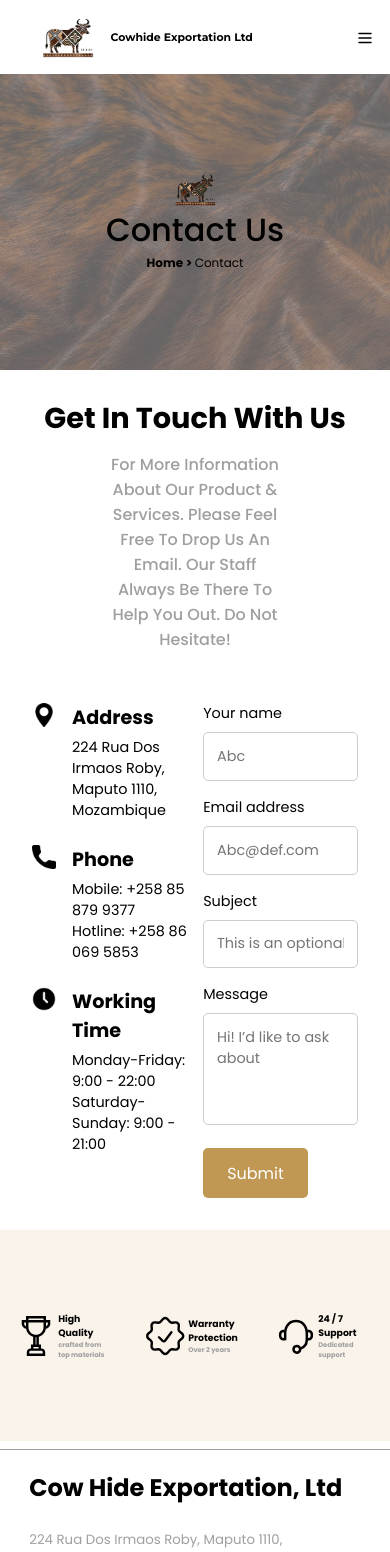
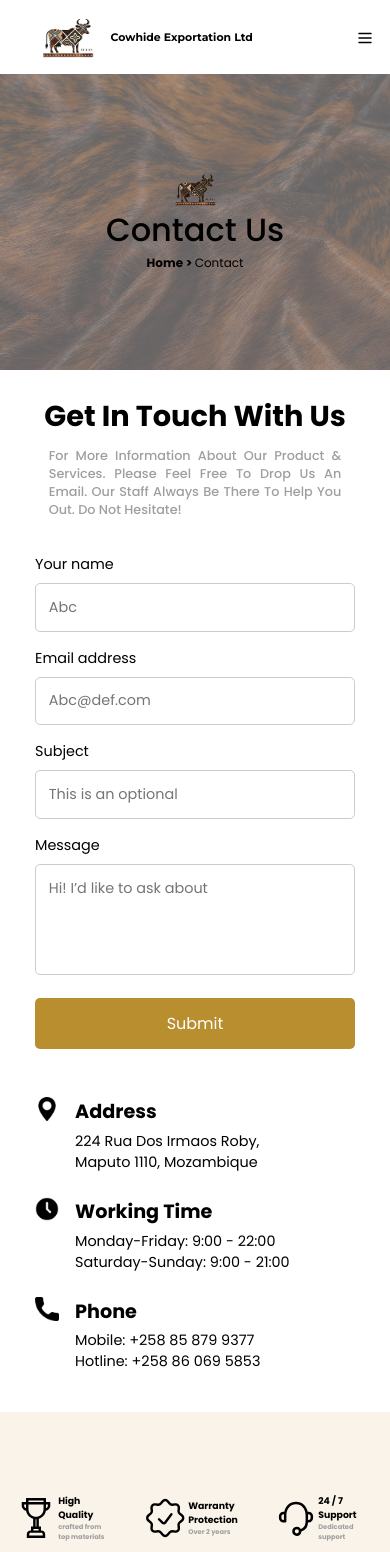
Before and after one commit to DEGEN101/cow-hide-exportation-website, a React (Create React App) app: page /#/contact in a window 390 px wide. Shown: the top 1552 px of the page. Built offline with nearby package versions, Linux system fonts and the light colour scheme.

Commit message:
Made page mobile responsive

```diff
--- a/src/Components/ContactForm/ContactForm.css
+++ b/src/Components/ContactForm/ContactForm.css
@@ -2,16 +2,15 @@
     display: flex;
     justify-content: center;
     align-items: flex-start;
-    gap: 5%;
-    padding: 2rem;
+    gap: 1rem;
+    padding: 1rem;
     font-family: Arial, sans-serif;
   }
-
   .contact-info {
     flex: 1;
-    max-width: 400px;
 
-
+    max-width: 320px;
+    min-width: 320px;
   }
 
   .contact-item {
@@ -38,7 +37,8 @@
 
   .contact-form {
     flex: 1;
-    max-width: 400px;
+    max-width: 35%;
+    min-width: 320px;
   }
 
   .form-group {
@@ -65,7 +65,7 @@
   }
 
   .submit-button {
-    background-color: #c09854;
+    background-color: #B88E2F;
     color: #fff;
     padding: 0.8rem 1.5rem;
     font-size: 1rem;
@@ -76,5 +76,28 @@
   }
 
   .submit-button:hover {
-    background-color: #a98144;
+    background-color: #8d6d23;
   }
+
+@media (max-width: 40em) {
+  .contact-form-container {
+    padding: 1em;
+
+    display: flex;
+    flex-flow: column wrap;
+
+    align-items: center;
+    justify-content: center;
+
+  }
+
+  .contact-info {
+    margin-block-start: 2em;
+
+    order: 99;
+  }
+
+  .submit-button {
+    width: 100%;
+  }
+}
--- a/src/Components/ContactForm/ContactForm.jsx
+++ b/src/Components/ContactForm/ContactForm.jsx
@@ -16,17 +16,17 @@ const ContactForm = () => {
           </div>
         </div>
         <div className="contact-item">
+          <span className="icon"> <img src={clockIcon} alt="clock icon" /></span>
+          <div>
+            <h4>Working Time</h4>
+            <p>Monday-Friday: 9:00 - 22:00<br />Saturday-Sunday: 9:00 - 21:00</p>
+          </div>
+        </div>
+        <div className="contact-item">
           <span className="icon"> <img src={phoneIcon} alt="phone icon" /></span>
           <div>
             <h4>Phone</h4>
             <p>Mobile: +258 85 879 9377<br />Hotline: +258 86 069 5853</p>
-          </div>
-        </div>
-        <div className="contact-item">
-          <span className="icon"> <img src={clockIcon} alt="clock icon" /></span>
-          <div>
-            <h4>Working Time</h4>
-            <p>Monday-Friday: 9:00 - 22:00<br />Saturday-Sunday: 9:00 - 21:00</p>
           </div>
         </div>
       </div>
--- a/src/Pages/ContactPage/ContactPage.css
+++ b/src/Pages/ContactPage/ContactPage.css
@@ -1,3 +1,11 @@
+.contact-us-page-container {
+    display: flex;
+    flex-direction: column;
+
+    align-items: center;
+    justify-content: center;
+}
+
 .information-section-container {
     display: flex;
     flex-direction: column;
@@ -10,13 +18,28 @@
 
  .subtext {
     display: flex;
-    flex-direction: column;
-    text-align: center;
+    flex-direction: row;
+    align-self: center;
 
     margin: 0 28% 5% 28%;
+}
+
+.subtext p {
+    text-align: center;
     font-weight:"regular";
     font-family: 'Poppins', sans-serif;
     color: #9F9F9F;
-    font-size: 1rem;
+    font-size: max(0.8rem, 1.1vw);
     font-weight: 500;
 }
+
+@media (max-width: 40em) {
+    .subtext {
+        max-width: 75%;
+        margin-inline: 2rem;
+    }
+
+    .subtext p {
+        text-align: justify;
+    }
+}
--- a/src/Pages/ContactPage/ContactPage.jsx
+++ b/src/Pages/ContactPage/ContactPage.jsx
@@ -14,6 +14,7 @@ const ContactPage = () => {
         <Header/>
         <TitleCard title="Contact Us" subtitle="Contact"/>
 
+        <section className="contact-us-page-container">
             <section className="information-section-container">
                         <Subheading>
                             Get In Touch With Us
@@ -21,9 +22,11 @@ const ContactPage = () => {
 
             </section>
             <section className="subtext">
-
-                    For More Information About Our Product & Services. Please Feel Free To Drop Us An Email. Our Staff Always Be There To Help You Out. Do Not Hesitate!
-
+                <p>
+                    For More Information About Our Product & Services. Please Feel Free To Drop Us An Email.
+                    Our Staff Always Be There To Help You Out. Do Not Hesitate!
+                </p>
+            </section>
         </section>
 
         <ContactForm/>
```
Lines whose indentation alone changed are shown as unchanged.
